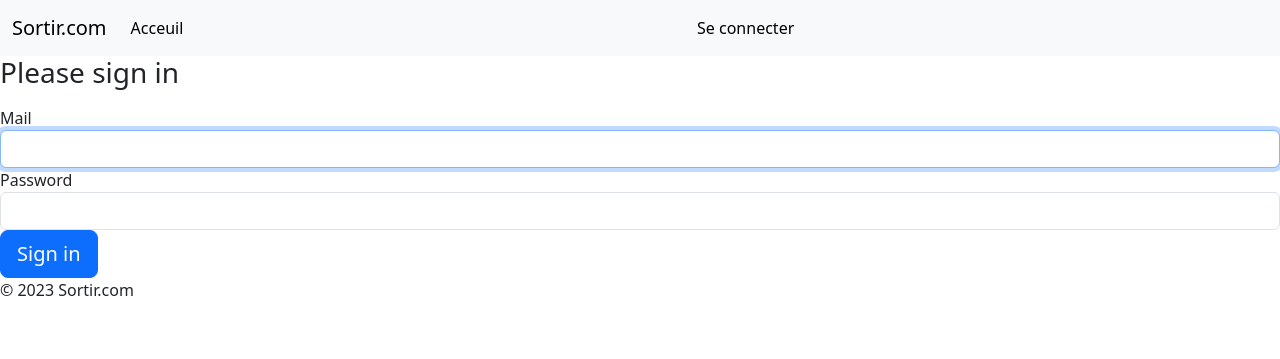
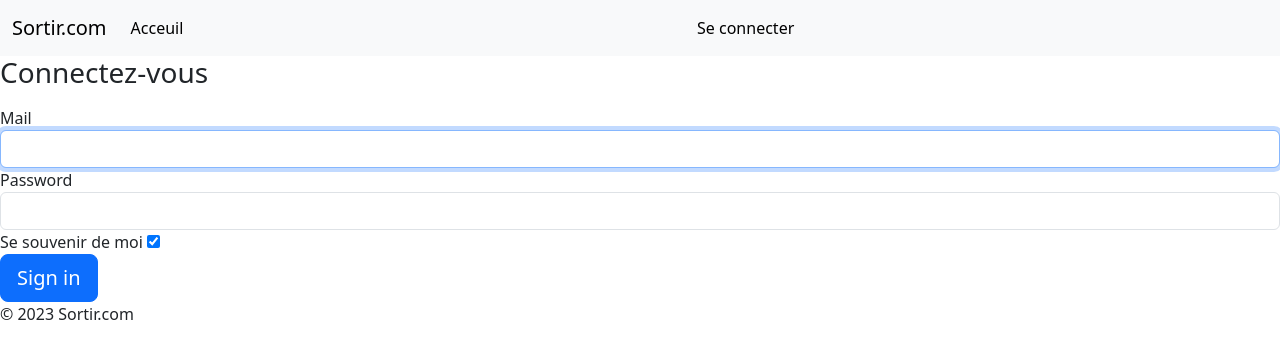
Before and after one commit to EmmanuelClolus1/ProjetSortir, a Symfony app: template templates/security/login.html.twig in a window 1280 px wide. Shown: the top 359 px of the page. Run offline with Twig, Linux system fonts and the light colour scheme; the template is opened without the code that fills it, so the values that code supplies are empty; some libraries are stand-ins or nearby versions.

Commit message:
modification profil

```diff
--- a/templates/security/login.html.twig
+++ b/templates/security/login.html.twig
@@ -14,16 +14,14 @@
         </div>
     {% endif %}
 
-    <h1 class="h3 mb-3 font-weight-normal">Please sign in</h1>
+    <h1 class="h3 mb-3 font-weight-normal">Connectez-vous</h1>
     <label for="inputMail">Mail</label>
     <input type="text" value="{{ last_username }}" name="mail" id="inputMail" class="form-control" autocomplete="username" required autofocus>
     <label for="inputPassword">Password</label>
     <input type="password" name="password" id="inputPassword" class="form-control" autocomplete="current-password" required>
-
-    <input type="hidden" name="_csrf_token"
-           value="{{ csrf_token('authenticate') }}"
-    >
-
+    <input type="hidden" name="_csrf_token" value="{{ csrf_token('authenticate') }}">
+    <label> Se souvenir de moi</label>
+    <input type="checkbox" name="_remember_me" checked="checked"><br>
     <button class="btn btn-lg btn-primary" type="submit">
         Sign in
     </button>
```
Also changed, not shown: src/Form/ParticipantType.php (+6 -3 lines), 1 other file.
